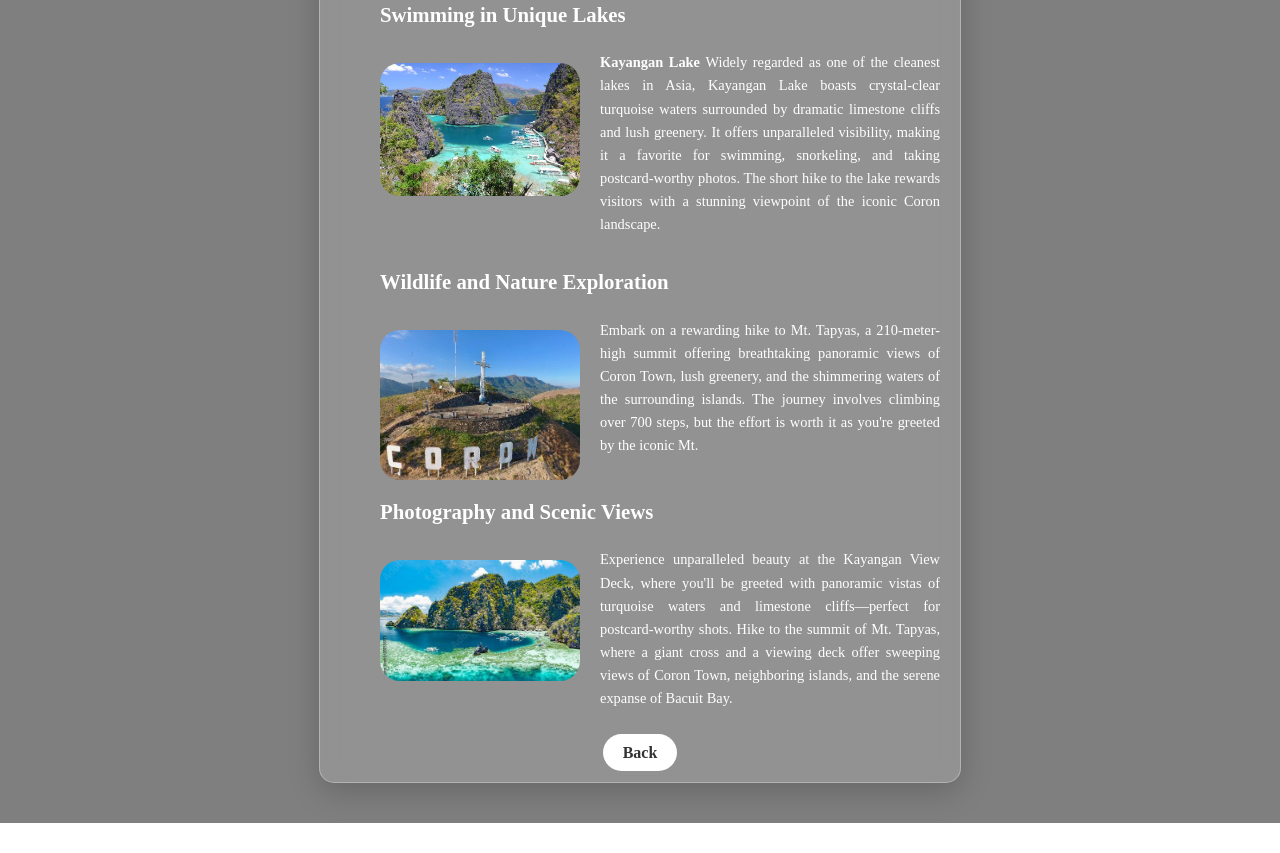
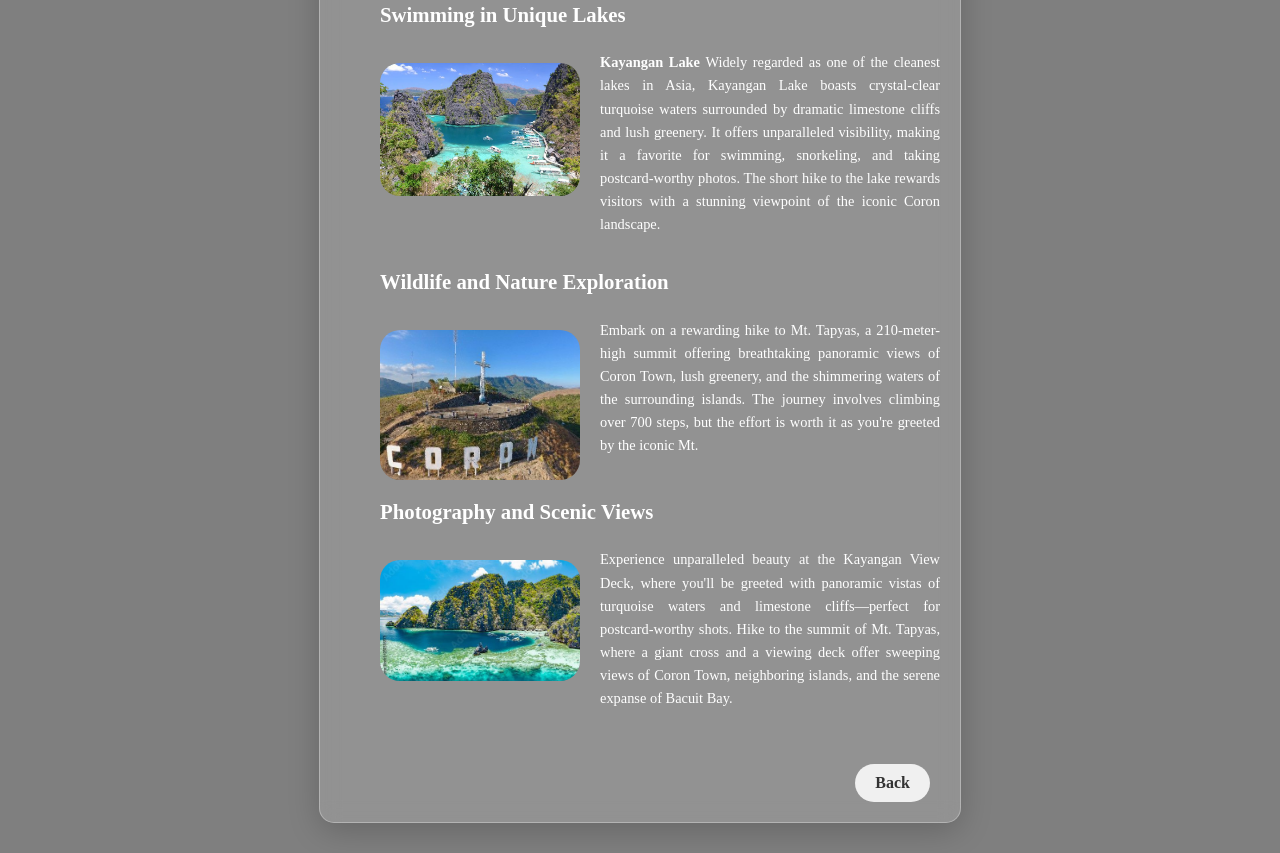
Before and after one commit to Aurelius028/aurelius028, a plain HTML site: page coron-explore.html in a window 1280 px wide. Shown: the part 1944-2797 px from the top of the page. Before the commit the page ends 2767 px from the top, so only its background shows below. Drawn offline with Linux system fonts and the light colour scheme.

Commit message:
Update coron-explore.html

```diff
--- a/coron-explore.html
+++ b/coron-explore.html
@@ -91,10 +91,11 @@
             line-height: 1.6;
         }
 
-        .discover-btn {
+        .discover-btn, .book-btn {
             background-color: white;
             color: #333;
             padding: 10px 20px;
+            display: inline-block;
             font-size: 1rem;
             font-weight: bold;
             border: none;
@@ -104,8 +105,29 @@
             margin-top: 20px;
         }
 
-        .discover-btn:hover {
+        .discover-btn{
+            float: right;
+            margin-right: 10px;
+        }
+
+        .book-btn{
+            float: left;
+            margin-left: 10px;
+        }
+
+        .discover-btn, .book-btn:hover {
             background-color: #f0f0f0;
+        }
+
+        .content::after {
+            content: "";
+            display: block;
+            clear: both;
+        }
+
+        .button-container {
+            overflow: hidden;
+            width: 100%;
         }
 
         a {
```
